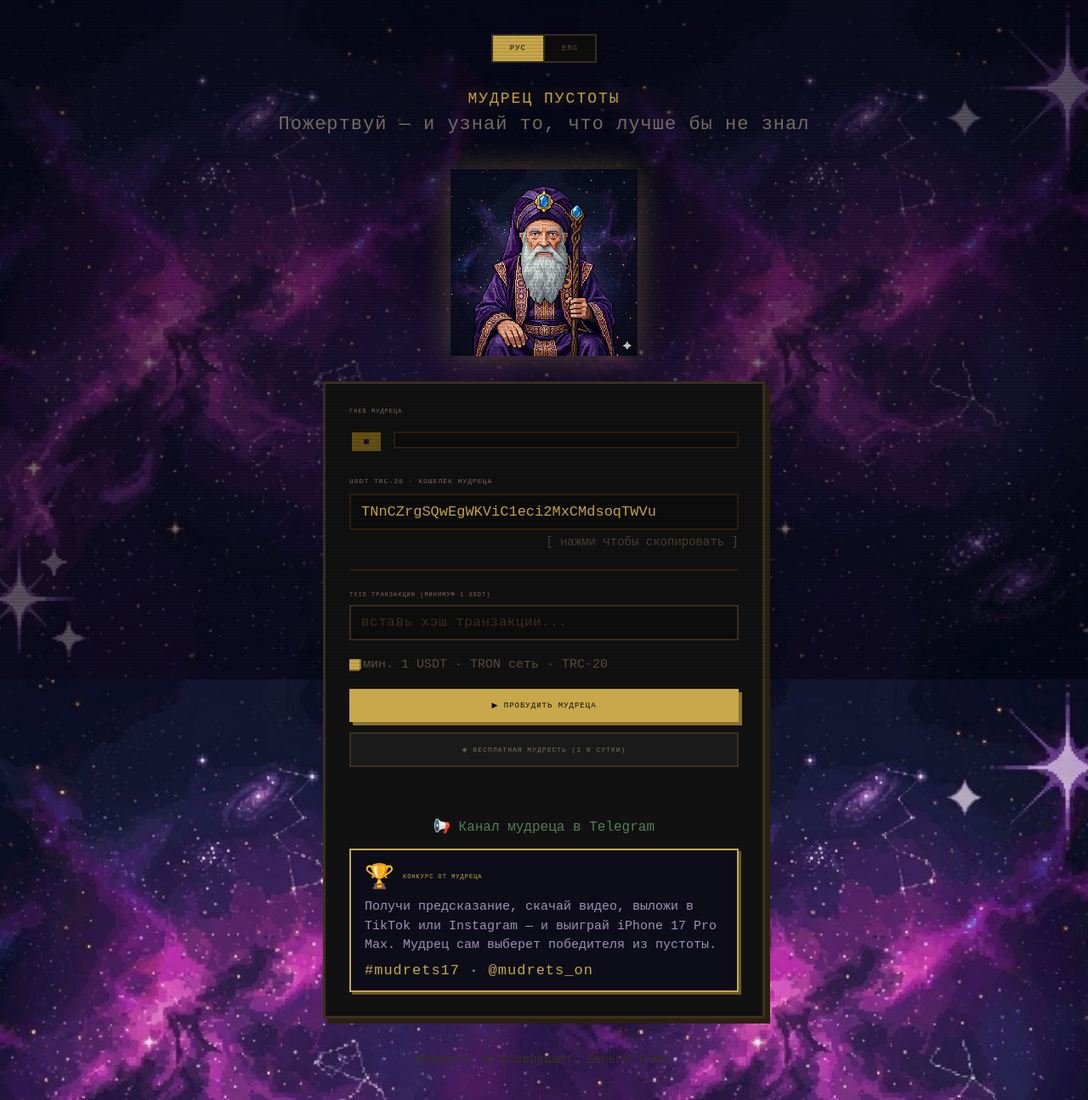
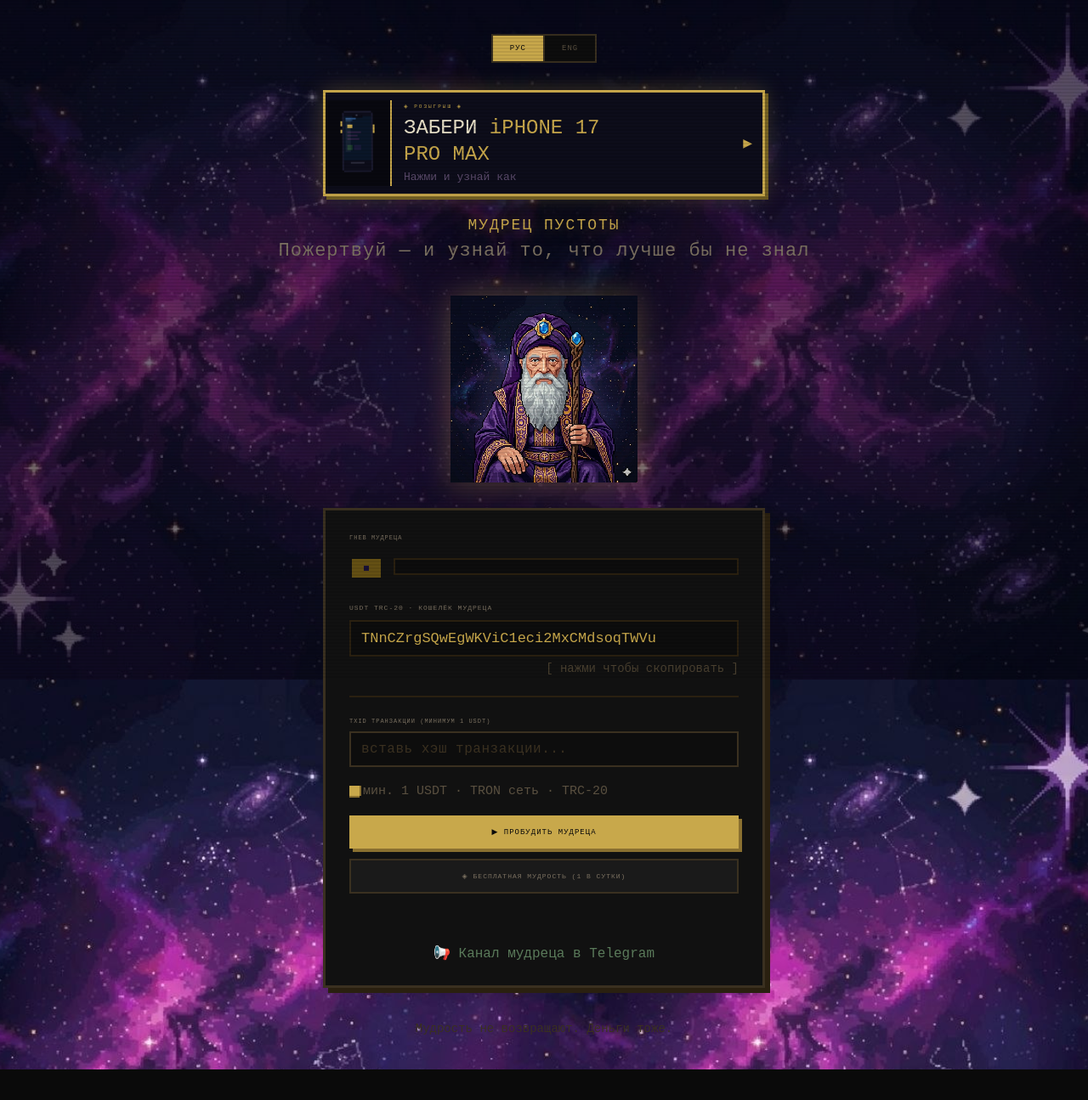
Before and after one commit to userkeeper/sage, a website: page index.html in a window 1280 px wide. Shown: the whole page at 85% size. After the commit the page ends 1259 px from the top, so only its background shows below. Drawn offline with Linux system fonts and the light colour scheme; a web font is replaced by a local one.

Commit message:
Add files via upload

```diff
--- a/index.html
+++ b/index.html
@@ -94,20 +94,6 @@
   .tg-link { display: block; text-align: center; font-family:'VT323',monospace; font-size:16px; color:#5a7a5a; margin-top: 16px; text-decoration: none; }
   .tg-link:hover { color: #7ab07a; }
 
-  .contest-banner {
-    display: block; margin-top: 16px;
-    border: 2px solid #c8a84b; background: #0d0d1a;
-    padding: 14px 16px; cursor: pointer;
-    text-decoration: none; box-shadow: 3px 3px 0 #6a5820;
-    transition: transform 0.08s, box-shadow 0.08s;
-  }
-  .contest-banner:hover { transform: translate(-1px,-1px); box-shadow: 4px 4px 0 #6a5820; }
-  .contest-top { display: flex; align-items: center; gap: 10px; margin-bottom: 8px; }
-  .contest-icon { font-family:'VT323',monospace; font-size:28px; }
-  .contest-title { font-size: 7px; color: #c8a84b; letter-spacing: 1px; }
-  .contest-body { font-family:'VT323',monospace; font-size:15px; color:#a090b0; line-height:1.5; }
-  .contest-tag { font-family:'VT323',monospace; font-size:17px; color:#c8a84b; margin-top:8px; letter-spacing:1px; }
-
   .footer { margin-top:40px; font-family:'VT323',monospace; font-size:14px; color:#3a3020; text-align:center; z-index:1; }
   .wisdom-video-modal { display:none; position:fixed; inset:0; z-index:999; background:rgba(0,0,0,0.95); align-items:center; justify-content:center; flex-direction:column; gap:10px; padding:16px 0; }
   .wisdom-video-modal.active { display:flex; }
@@ -133,6 +119,67 @@
   .wv-save { flex:1; background:#c8a84b; border:none; color:#0a0a0a; font-family:'Press Start 2P',monospace; font-size:7px; padding:10px; cursor:pointer; box-shadow:3px 3px 0 #6a5820; }
   .wv-save:hover { transform:translate(-1px,-1px); box-shadow:4px 4px 0 #6a5820; }
   .wv-save:disabled { background:#3a3020; color:#6a6050; box-shadow:none; cursor:default; transform:none; }
+
+  /* TOP CONTEST BANNER */
+  .contest-top-banner {
+    position: relative; z-index: 1;
+    width: 100%; max-width: 520px;
+    margin-bottom: 24px;
+    background: #0d0d1a;
+    border: 3px solid #c8a84b;
+    box-shadow: 0 0 24px rgba(200,168,75,0.3), 4px 4px 0 #6a5820;
+    cursor: pointer; text-decoration: none; display: block;
+    overflow: hidden;
+  }
+  .contest-top-banner:hover .ctb-inner { transform: scale(1.01); }
+  .ctb-inner {
+    display: flex; align-items: center; gap: 0;
+    transition: transform 0.15s;
+  }
+  .ctb-iphone-wrap {
+    padding: 12px 16px;
+    background: #08080f;
+    border-right: 2px solid #c8a84b;
+    flex-shrink: 0;
+  }
+  .ctb-iphone {
+    image-rendering: pixelated;
+    animation: vibrate 0.12s linear infinite;
+  }
+  @keyframes vibrate {
+    0%   { transform: translate(0,0) rotate(0deg); }
+    20%  { transform: translate(-2px,1px) rotate(-1deg); }
+    40%  { transform: translate(2px,-1px) rotate(1deg); }
+    60%  { transform: translate(-1px,2px) rotate(0deg); }
+    80%  { transform: translate(1px,-2px) rotate(-1deg); }
+    100% { transform: translate(0,0) rotate(0deg); }
+  }
+  .ctb-text { padding: 12px 14px; flex: 1; }
+  .ctb-label {
+    font-size: 6px; color: #c8a84b; letter-spacing: 2px;
+    margin-bottom: 6px;
+    animation: blink 1s step-end infinite;
+  }
+  @keyframes blink { 0%,100%{opacity:1} 50%{opacity:0.3} }
+  .ctb-title {
+    font-family: 'VT323', monospace;
+    font-size: clamp(18px, 4vw, 24px);
+    color: #e8e0c8;
+    line-height: 1.3;
+    margin-bottom: 4px;
+  }
+  .ctb-title span { color: #c8a84b; }
+  .ctb-sub {
+    font-family: 'VT323', monospace;
+    font-size: 13px; color: #5a4a6a;
+  }
+  .ctb-arrow {
+    padding: 0 14px 0 4px;
+    font-family: 'Press Start 2P', monospace;
+    font-size: 14px; color: #c8a84b;
+    animation: arrow 0.8s ease-in-out infinite;
+  }
+  @keyframes arrow { 0%,100%{transform:translateX(0)} 50%{transform:translateX(4px)} }
 </style>
 </head>
 <body>
@@ -142,6 +189,20 @@
   <button class="lang-btn active" onclick="setLang('ru')">РУС</button>
   <button class="lang-btn" onclick="setLang('en')">ENG</button>
 </div>
+
+<a class="contest-top-banner" href="contest.html" target="_blank">
+  <div class="ctb-inner">
+    <div class="ctb-iphone-wrap">
+      <canvas class="ctb-iphone" id="ctbPhone" width="44" height="72"></canvas>
+    </div>
+    <div class="ctb-text">
+      <div class="ctb-label" id="ctb-label">◈ РОЗЫГРЫШ ◈</div>
+      <div class="ctb-title" id="ctb-title">ЗАБЕРИ <span>iPHONE 17<br>PRO MAX</span></div>
+      <div class="ctb-sub" id="ctb-sub">Нажми и узнай как</div>
+    </div>
+    <div class="ctb-arrow">▶</div>
+  </div>
+</a>
 
 <div class="title" id="t-title">МУДРЕЦ ПУСТОТЫ</div>
 <div class="subtitle" id="t-subtitle">Пожертвуй — и узнай то, что лучше бы не знал</div>
@@ -188,15 +249,7 @@
     <button class="speak-btn" id="speakBtn" onclick="speakWisdom()" style="display:none">▶ ОЗВУЧИТЬ</button>
   </div>
   <a class="tg-link" href="https://t.me/mudrets_on" target="_blank" id="t-tgLink">📢 Канал мудреца в Telegram</a>
-
-  <a class="contest-banner" id="contestBanner" href="contest.html" target="_blank">
-    <div class="contest-top">
-      <span class="contest-icon">🏆</span>
-      <span class="contest-title">КОНКУРС ОТ МУДРЕЦА</span>
-    </div>
-    <div class="contest-body" id="contestBody">Получи предсказание, скачай видео, выложи в TikTok или Instagram — и выиграй iPhone 17 Pro Max. Мудрец сам выберет победителя из пустоты.</div>
-    <div class="contest-tag">#mudrets17 · @mudrets_on</div>
-  </a>
+</div>
 </div>
 
 <div class="footer" id="t-footer"></div>
@@ -300,10 +353,59 @@ function setLang(l) {
   document.getElementById('t-tgLink').textContent = t.tgLink;
   document.getElementById('bubble').textContent = t.bubbleIdle;
   document.getElementById('status').textContent = '';
-  document.getElementById('contestBody').textContent = lang === 'ru'
-    ? 'Получи предсказание, скачай видео, выложи в TikTok или Instagram — и выиграй iPhone 17 Pro Max. Мудрец сам выберет победителя из пустоты.'
-    : 'Get a prediction, download the video, post it on TikTok or Instagram — and win iPhone 17 Pro Max. The Sage will choose the winner from the void.';
+  if (lang === 'en') {
+    document.getElementById('ctb-label').textContent = '◈ GIVEAWAY ◈';
+    document.getElementById('ctb-title').innerHTML = 'WIN <span>iPHONE 17<br>PRO MAX</span>';
+    document.getElementById('ctb-sub').textContent = 'Tap to find out how';
+  } else {
+    document.getElementById('ctb-label').textContent = '◈ РОЗЫГРЫШ ◈';
+    document.getElementById('ctb-title').innerHTML = 'ЗАБЕРИ <span>iPHONE 17<br>PRO MAX</span>';
+    document.getElementById('ctb-sub').textContent = 'Нажми и узнай как';
+  }
 }
+
+/* === Pixel iPhone canvas === */
+(function() {
+  const c = document.getElementById('ctbPhone');
+  if (!c) return;
+  const x = c.getContext('2d');
+  const S = 2;
+  const P = (px,py,pw,ph,col) => { x.fillStyle=col; x.fillRect(px*S,py*S,pw*S,ph*S); };
+  // Body
+  P(2,0,18,36,'#1a1a2e');
+  P(3,1,16,34,'#0d0d1a');
+  // Screen
+  P(3,3,16,26,'#0a1628');
+  // Screen glow lines
+  P(4,4,6,1,'rgba(80,160,255,0.4)');
+  P(4,5,4,1,'rgba(80,160,255,0.2)');
+  // Dynamic island
+  P(8,2,6,2,'#0a0a14');
+  P(9,2,4,1,'#0d0d1a');
+  // Camera dot
+  P(10,2,1,1,'#3a3a4a');
+  // Screen content - tiny pixel art
+  P(5,8,3,2,'#c8a84b');
+  P(5,12,8,1,'#2a2040');
+  P(5,14,6,1,'#2a2040');
+  P(5,16,7,1,'#2a2040');
+  P(5,20,3,3,'#1a3a2a');
+  P(9,20,4,3,'#1a1a3a');
+  // Bottom bar
+  P(7,30,8,1,'#2a2a3a');
+  // Side buttons
+  P(1,6,1,3,'#c8a84b');
+  P(1,11,1,2,'#c8a84b');
+  P(20,8,1,5,'#c8a84b');
+  // Corner rounds illusion
+  P(2,0,1,1,'#08080f');
+  P(19,0,1,1,'#08080f');
+  P(2,35,1,1,'#08080f');
+  P(19,35,1,1,'#08080f');
+  // Shine
+  x.fillStyle='rgba(255,255,255,0.06)';
+  x.fillRect(4*S,4*S,3*S,20*S);
+})()
 
 function copyAddr() {
   const t = T[lang];
```
